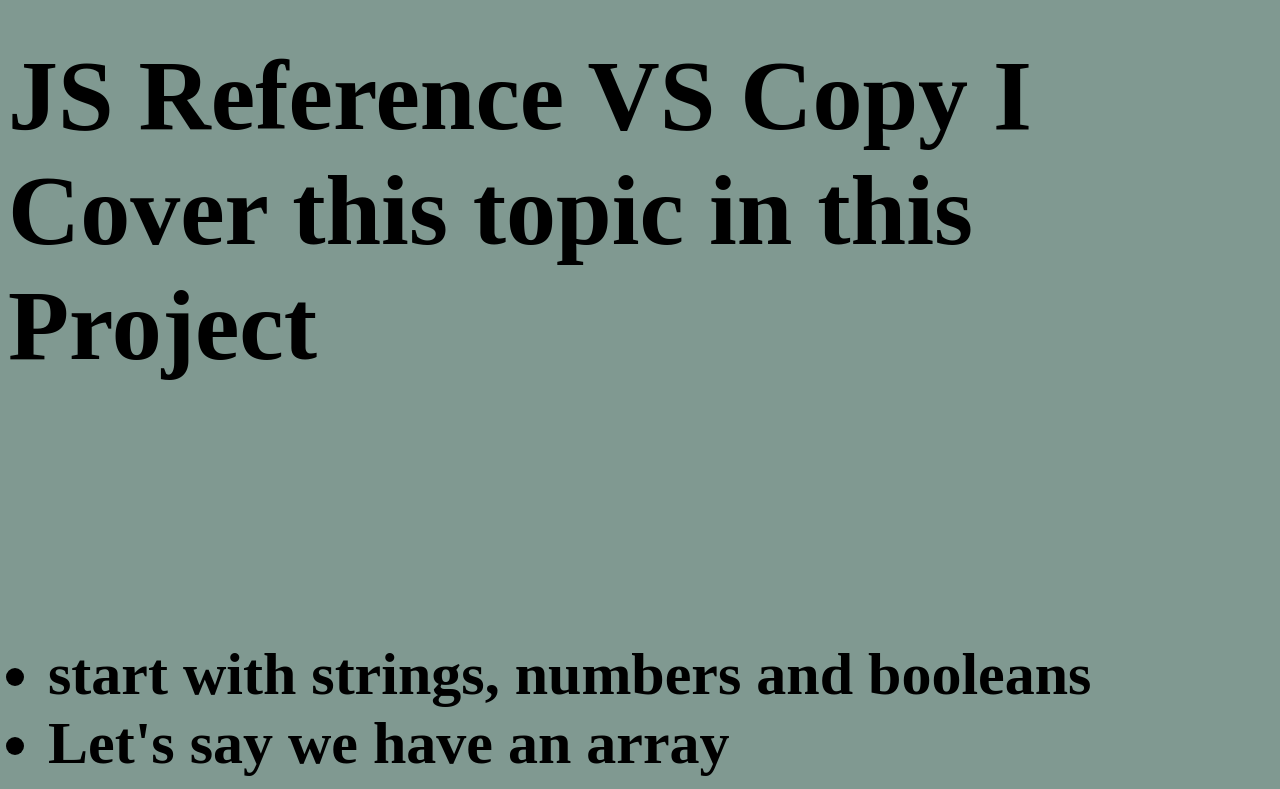
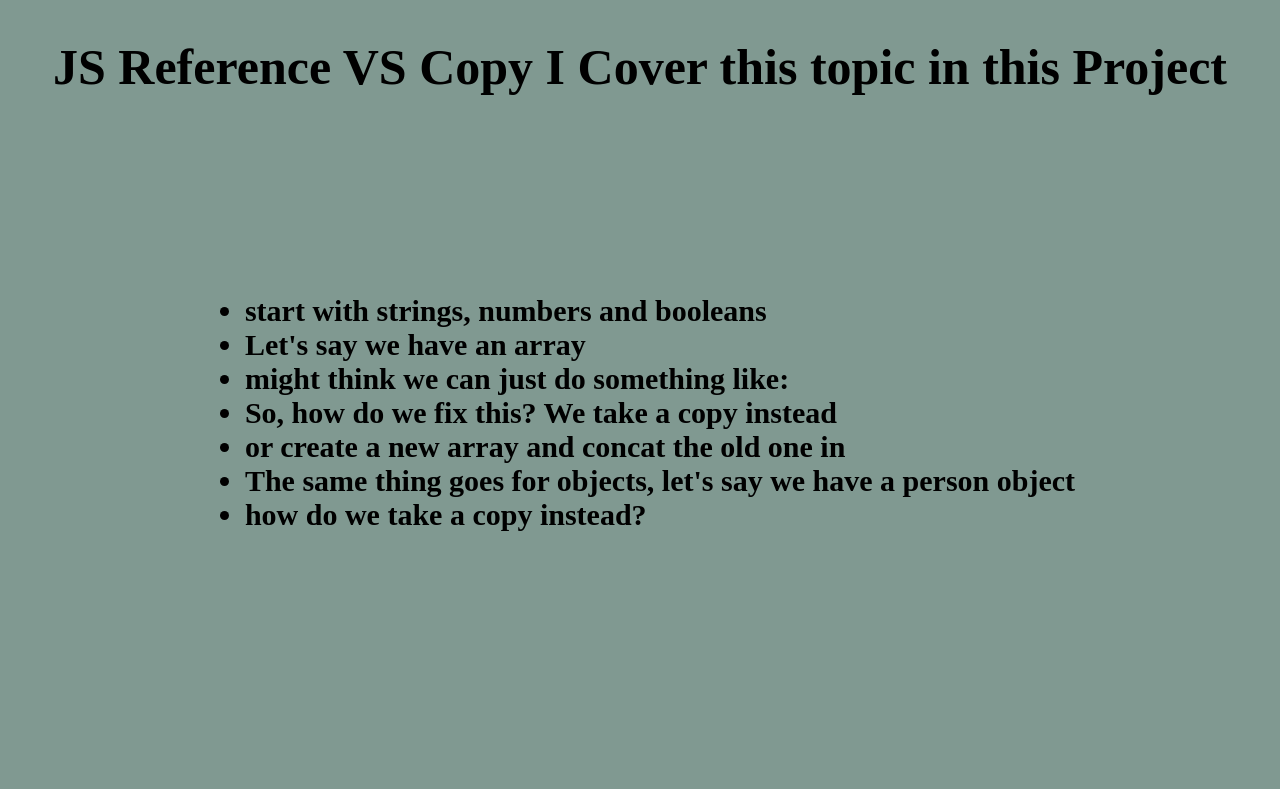
Before and after one commit to muhammadmamoon/js.Reference-Copy, a plain HTML site: page index.html in a window 1280 px wide. Shown: the top 789 px of the page. Drawn offline with Linux system fonts and the light colour scheme.

Commit message:
Update index.html

```diff
--- a/index.html
+++ b/index.html
@@ -43,14 +43,14 @@
 
     .list h1 {
         margin-top: 30px;
-        font-size: 100px;
+        font-size: 50px;
         font-weight: bold;
     }
 
     .list ul {
-        font-size: 60px;
+        font-size: 30px;
         font-weight: bold;
-        margin-top: 15%;
+        margin-top: 13%;
     }
 </style>
 
```
